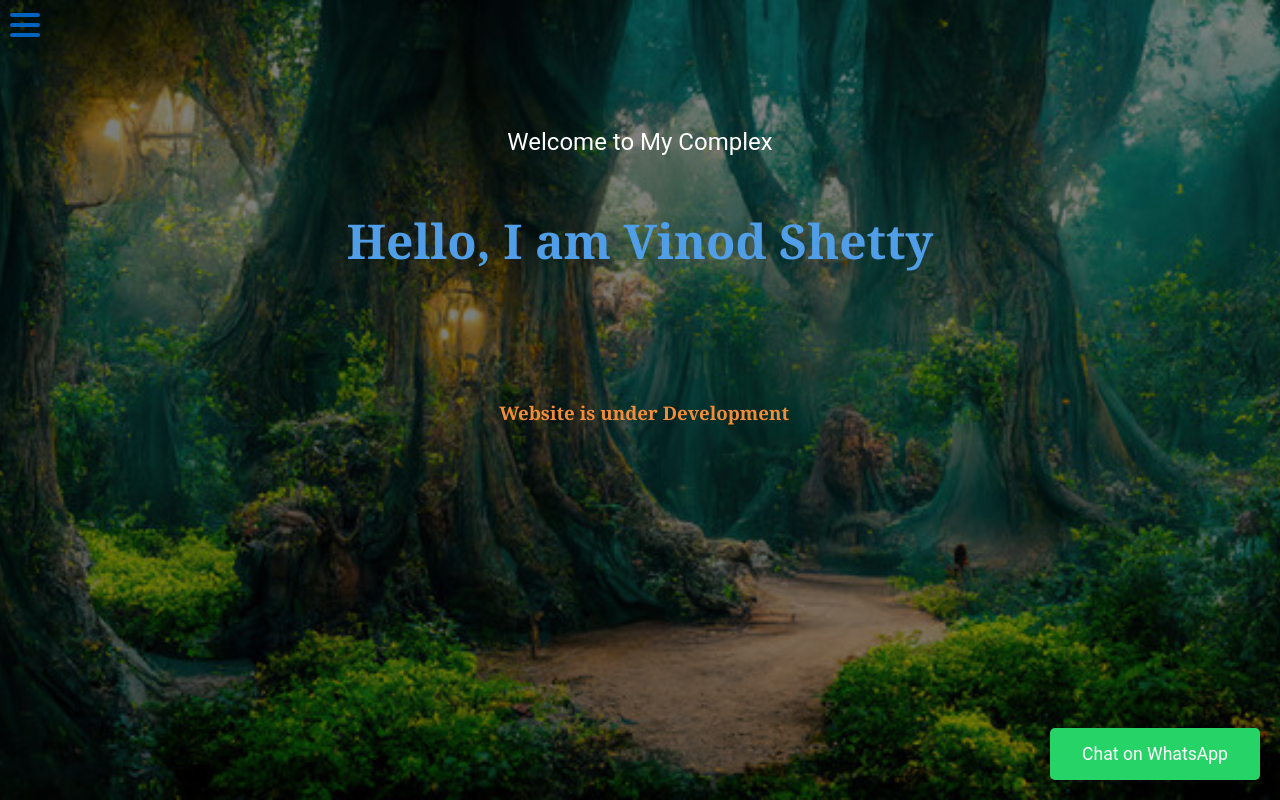
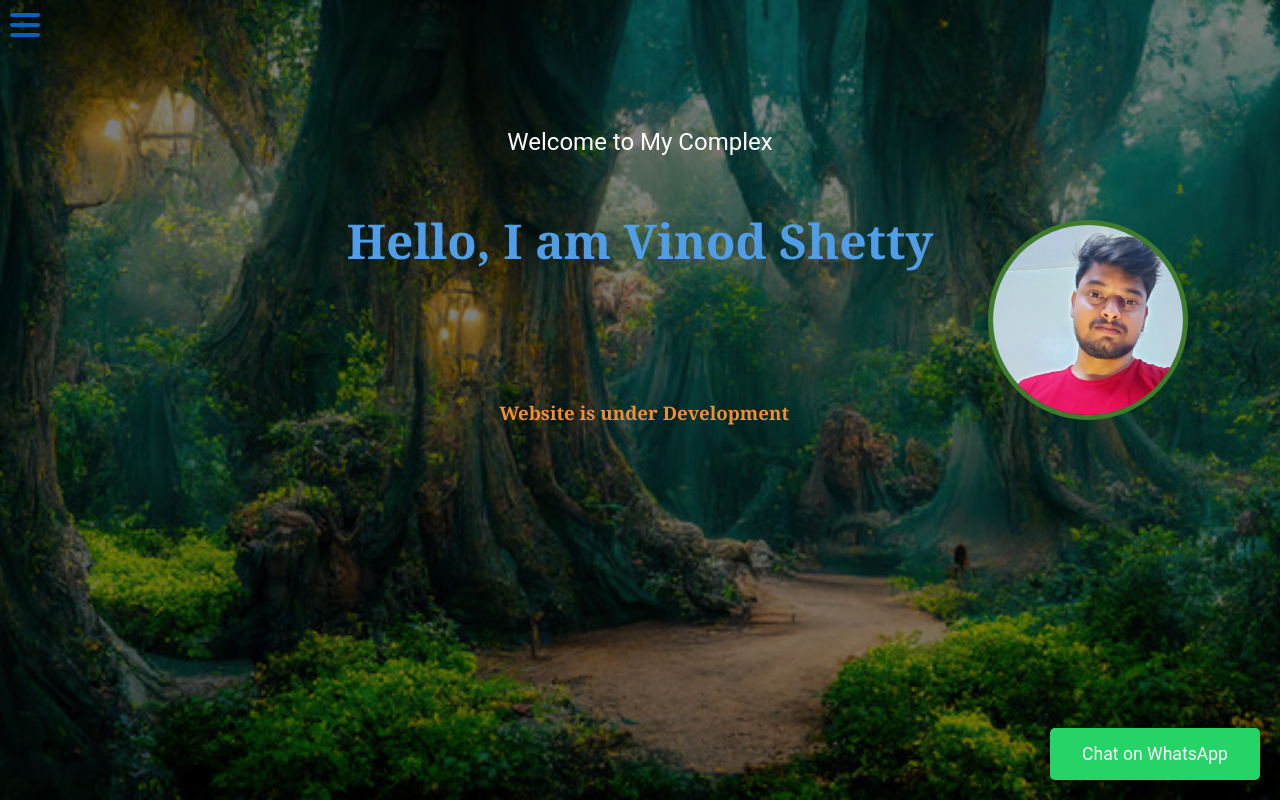
Before and after one commit to WinodShetty/vinodshetty-online, a React (Vite) app: page / in a window 1280 px wide. Built offline with nearby package versions, Linux system fonts and the light colour scheme.

Commit message:
added profile image

```diff
--- a/src/components/AboutMe.jsx
+++ b/src/components/AboutMe.jsx
@@ -13,7 +13,7 @@ const AboutMe = () => {
           I enjoy creating websites with nature-inspired designs, earthy colors, and smooth animations.
         </p>
         <img
-          src="https://via.placeholder.com/300?text=Vinod+Shetty"
+          src="src\assets\images\profile.jpg"
           alt="Vinod Shetty"
           className="profile-image"
         />
--- a/src/components/LandingPage.jsx
+++ b/src/components/LandingPage.jsx
@@ -26,6 +26,11 @@ const LandingPage = () => {
         <div className="content">
           <h1 className="title">Hello, I am Vinod Shetty</h1>
           <p className="subtitle">Welcome to My Complex</p>
+          <img
+          src="src\assets\images\profile.jpg"
+          alt="Vinod Shetty"
+          className="profile-image"
+        />
 
           {/* Toggle Bar Icon (for mobile view) */}
           <div className="toggle-bar" onClick={handleToggleMenu}>
--- a/src/styles/landingPage.css
+++ b/src/styles/landingPage.css
@@ -161,6 +161,12 @@
     position: fixed;
   }
 
+  .profile-image{
+    justify-content: end;
+    margin-left: 70%;
+    margin-top: 200%;
+  }
+
   /* Mobile and tablet devices */
   @media screen and (max-width: 768px) {
     .landing-page .content {
```
Also changed, not shown: src/assets/images/profile.jpg (added).
